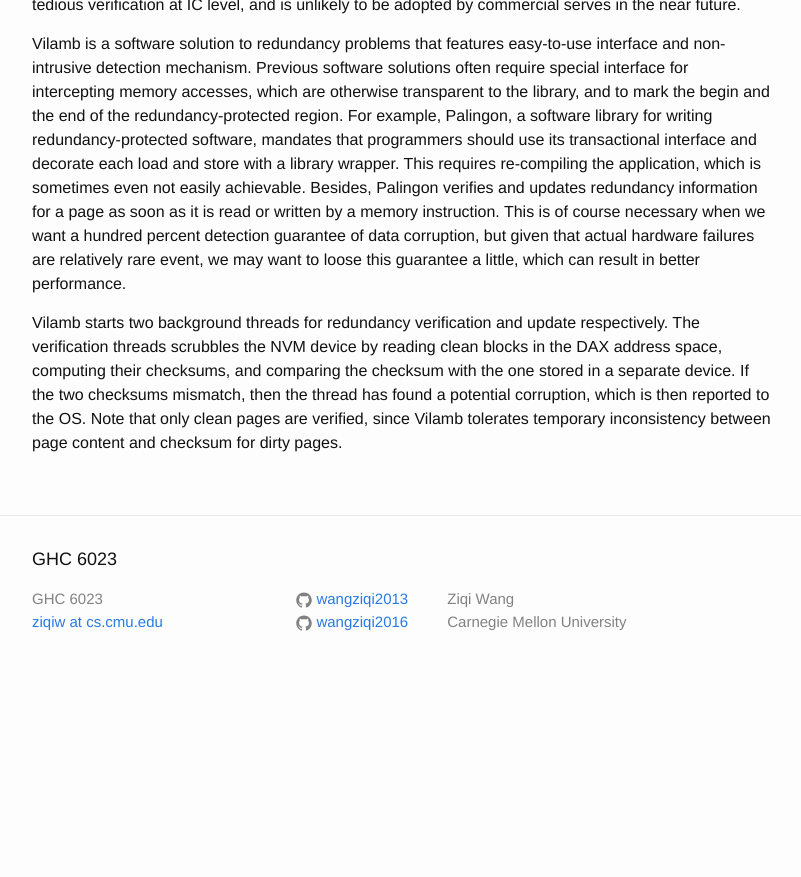
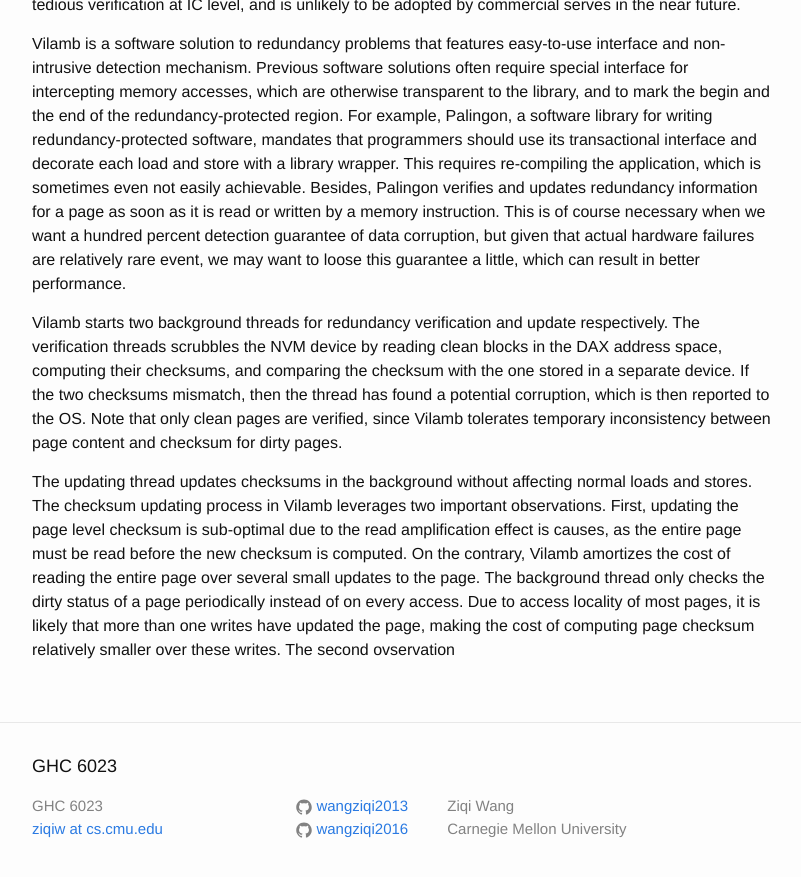
Before and after one commit to wangziqi2013/wangziqi2013.github.io, a Jekyll site: the page built from _posts/2020-01-15-vilamb.markdown, in a window 1280 px wide and 900 px high, scrolled down 778 px. Shown: the top 877 px of the window, without its empty margins (238-1039 px from the left). Built offline with Jekyll 4.4.1, drawn with Linux system fonts in a browser that asks for light colours; before the commit the page ends 1471 px from its top, so only the background shows below that.

Commit message:
Adding first obs

```diff
--- a/_posts/2020-01-15-vilamb.markdown
+++ b/_posts/2020-01-15-vilamb.markdown
@@ -41,3 +41,11 @@ the NVM device by reading clean blocks in the DAX address space, computing their
 the one stored in a separate device. If the two checksums mismatch, then the thread has found a potential corruption, which
 is then reported to the OS. Note that only clean pages are verified, since Vilamb tolerates temporary inconsistency between
 page content and checksum for dirty pages.
+
+The updating thread updates checksums in the background without affecting normal loads and stores. The checksum updating
+process in Vilamb leverages two important observations. First, updating the page level checksum is sub-optimal due to the
+read amplification effect is causes, as the entire page must be read before the new checksum is computed. On the contrary,
+Vilamb amortizes the cost of reading the entire page over several small updates to the page. The background thread only
+checks the dirty status of a page periodically instead of on every access. Due to access locality of most pages, it is
+likely that more than one writes have updated the page, making the cost of computing page checksum relatively smaller
+over these writes. The second ovservation
```
